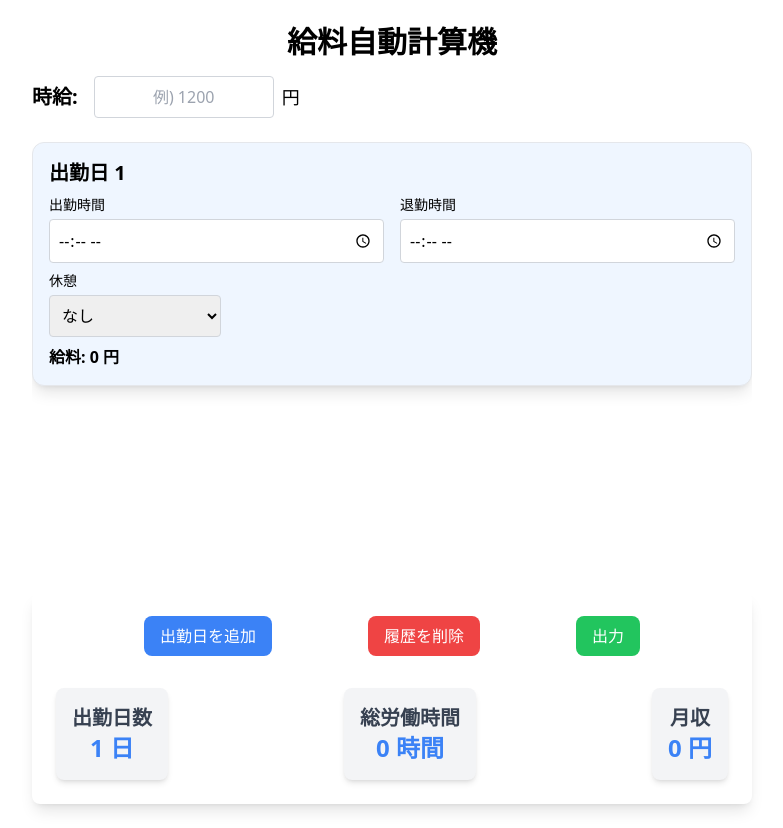
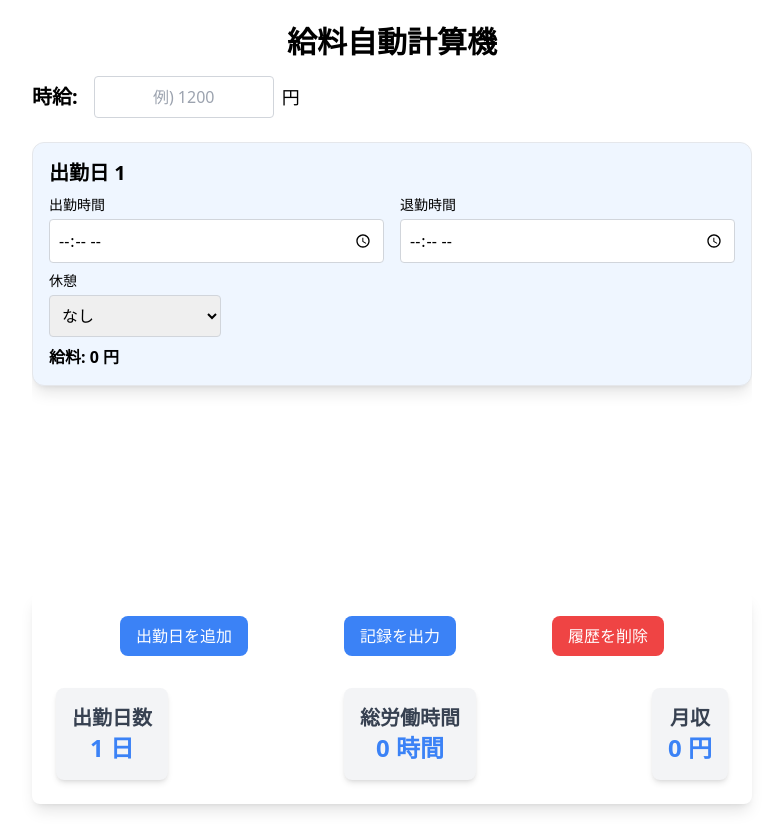
Before and after one commit to Maito-Funakoshi/income_calculator, a Next.js app: page / in a window 1280 px wide. Shown: the whole page, without its empty margins (248-1031 px from the left). Built offline with nearby package versions, Linux system fonts and the light colour scheme.

Commit message:
収入も出力

```diff
--- a/app/page.tsx
+++ b/app/page.tsx
@@ -20,6 +20,27 @@ export default function Home() {
     setWorkTimes([...workTimes, { start: '', end: '' }]);
   };
 
+  const handleExportToExcel = () => {
+    const storedWorkTimes = localStorage.getItem("workTimes");
+    const workTimesData = storedWorkTimes ? JSON.parse(storedWorkTimes) : [];
+
+    const data = workTimesData.map((workTime: WorkTime, index: number) => ({
+      "Day": `出勤日 ${index + 1}`,
+      "Start Time": workTime.start,
+      "End Time": workTime.end,
+      "Break Start": workTime.breakStart || '',
+      "Break End": workTime.breakEnd || '',
+      "Total Hours": workTime.hour || 0,
+      "Daily Salary": dailySalaries[index] || 0,
+    }));
+
+    const worksheet = XLSX.utils.json_to_sheet(data);
+    const workbook = XLSX.utils.book_new();
+    XLSX.utils.book_append_sheet(workbook, worksheet, "WorkTimes");
+
+    XLSX.writeFile(workbook, "WorkTimes.xlsx");
+  };
+
   const handleDeleteData = () => {
     const userConfirmed = confirm("すべての出勤日の履歴を消して良いですか?");
 
@@ -31,16 +52,6 @@ export default function Home() {
       setWorkTimes([{ start: '', end: '' }]);
     }
   }
-
-  const exportToExcel = () => {
-    const workTimes = JSON.parse(localStorage.getItem("workTimes") || "[]");
-
-    const worksheet = XLSX.utils.json_to_sheet(workTimes);
-    const workbook = XLSX.utils.book_new();
-    XLSX.utils.book_append_sheet(workbook, worksheet, "WorkTimes");
-
-    XLSX.writeFile(workbook, "workTimes.xlsx");
-  };
 
   useEffect(() => {
     const storedWage = localStorage.getItem("hourlyWage");
@@ -324,16 +335,16 @@ export default function Home() {
             出勤日を追加
           </button>
           <button
+            onClick={handleExportToExcel}
+            className="px-4 py-2 bg-blue-500 text-white rounded-lg hover:bg-blue-600"
+          >
+            記録を出力
+          </button>
+          <button
             onClick={handleDeleteData}
             className="px-4 py-2 bg-red-500 text-white rounded-lg hover:bg-red-600"
           >
             履歴を削除
-          </button>
-          <button
-            onClick={exportToExcel}
-            className="px-4 py-2 bg-green-500 text-white rounded-lg hover:bg-green-600"
-          >
-            出力
           </button>
         </div>
 
```
